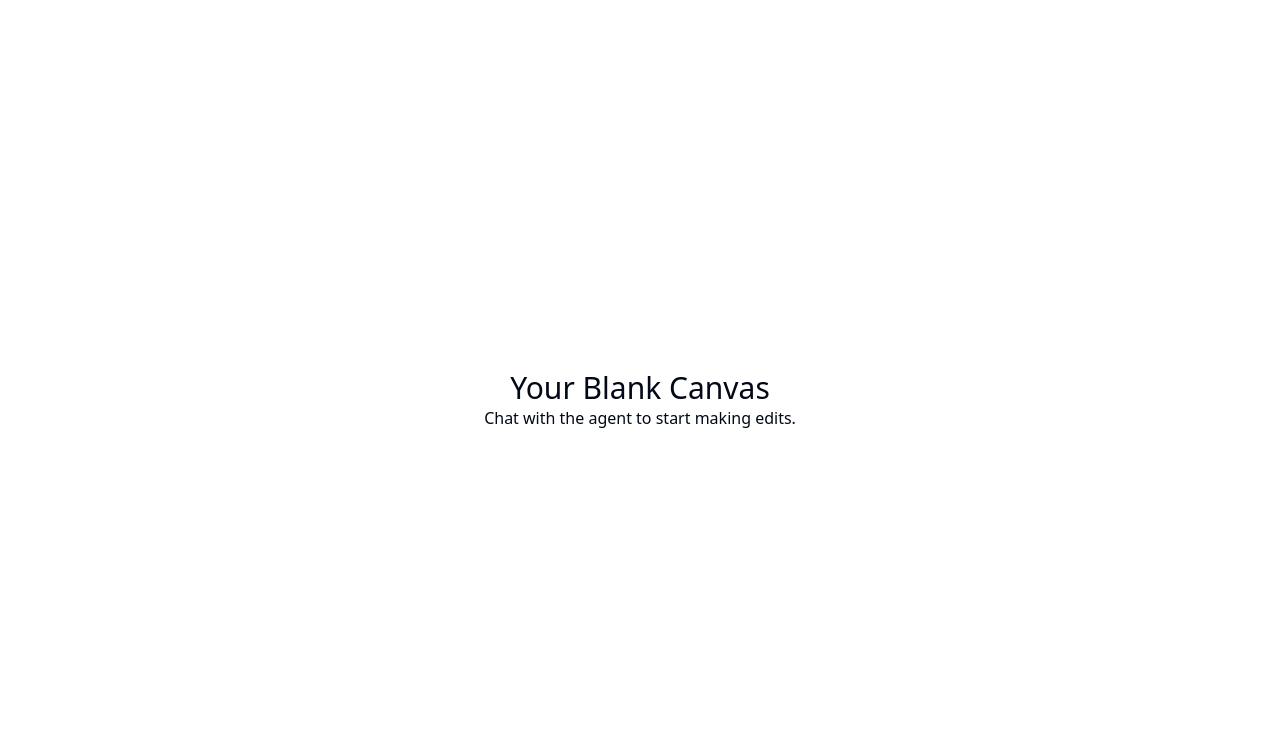
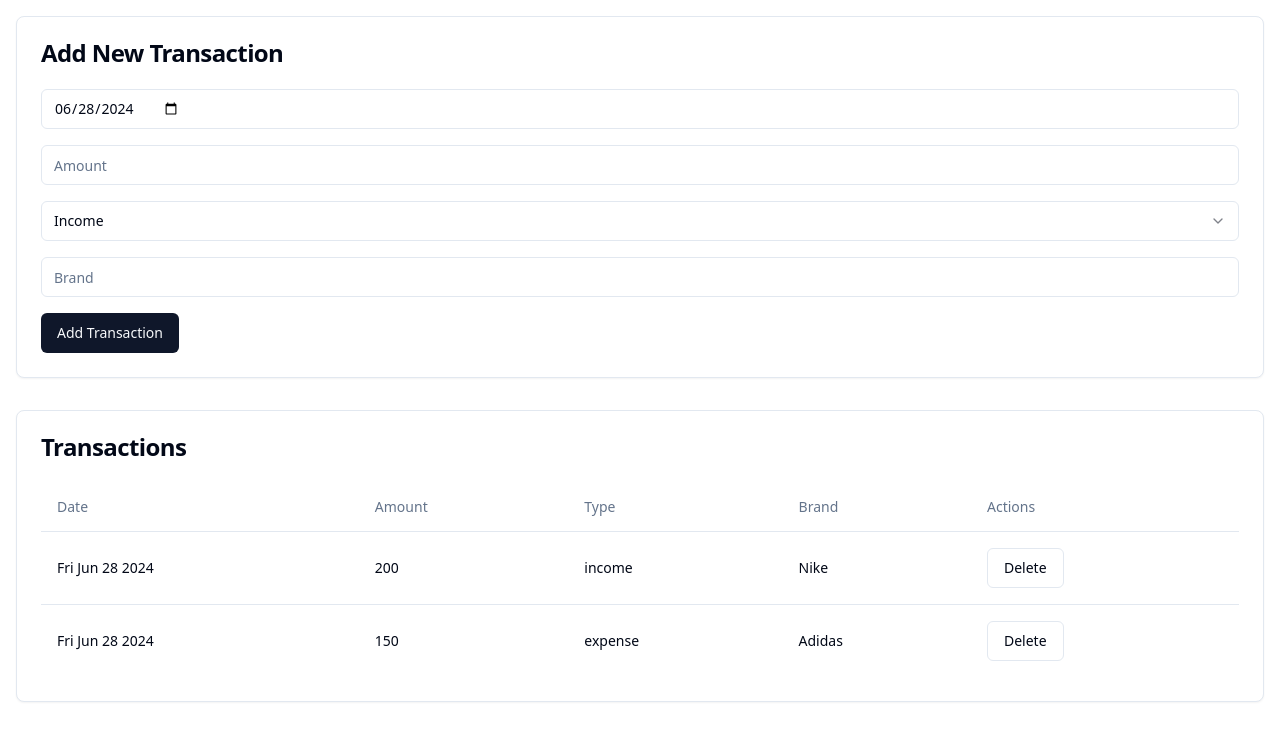
Before and after one commit to GPT-Engineer-App-Dev/sneaker-finance-app, a React (Vite) app: page / in a window 1280 px wide. Shown: the top 740 px of the page. Built offline with nearby package versions, Linux system fonts and the light colour scheme.

Commit message:
Implemented sneaker accounting single page app with add, view, and delete transaction functionalities.

```diff
--- a/src/pages/Index.jsx
+++ b/src/pages/Index.jsx
@@ -1,14 +1,111 @@
-// Update this page (the content is just a fallback if you fail and example)
+import React, { useState } from "react";
+import { Button } from "@/components/ui/button";
+import { Input } from "@/components/ui/input";
+import { Select, SelectContent, SelectItem, SelectTrigger, SelectValue } from "@/components/ui/select";
+import { Card, CardContent, CardHeader, CardTitle } from "@/components/ui/card";
+import { Dialog, DialogContent, DialogHeader, DialogTitle, DialogTrigger } from "@/components/ui/dialog";
+import { Table, TableBody, TableCell, TableHead, TableHeader, TableRow } from "@/components/ui/table";
+
+import { toast } from "sonner";
 
 const Index = () => {
+  const [transactions, setTransactions] = useState([
+    { id: 1, date: new Date(), amount: 200, type: "income", brand: "Nike" },
+    { id: 2, date: new Date(), amount: 150, type: "expense", brand: "Adidas" },
+  ]);
+  const [newTransaction, setNewTransaction] = useState({
+    date: new Date(),
+    amount: "",
+    type: "income",
+    brand: "",
+  });
+
+  const handleAddTransaction = () => {
+    setTransactions([...transactions, { ...newTransaction, id: transactions.length + 1 }]);
+    toast("Transaction added successfully.");
+  };
+
+  const handleDeleteTransaction = (id) => {
+    setTransactions(transactions.filter((transaction) => transaction.id !== id));
+    toast("Transaction deleted successfully.");
+  };
+
   return (
-    <div className="h-screen w-screen flex items-center justify-center">
-      {/* Update with components here - default to put new layout sections as separate components in the components folder, and import them here */}
-      <div>
-        <h1 className="text-3xl text-center">Your Blank Canvas</h1>
-        <p className="text-center">
-          Chat with the agent to start making edits.
-        </p>
+    <div className="p-4">
+      <Card>
+        <CardHeader>
+          <CardTitle>Add New Transaction</CardTitle>
+        </CardHeader>
+        <CardContent>
+          <div className="space-y-4">
+            <Input
+              type="date"
+              value={newTransaction.date.toISOString().split('T')[0]}
+              onChange={(e) => setNewTransaction({ ...newTransaction, date: new Date(e.target.value) })}
+            />
+            <Input
+              type="number"
+              placeholder="Amount"
+              value={newTransaction.amount}
+              onChange={(e) => setNewTransaction({ ...newTransaction, amount: e.target.value })}
+            />
+            <Select
+              value={newTransaction.type}
+              onValueChange={(value) => setNewTransaction({ ...newTransaction, type: value })}
+            >
+              <SelectTrigger>
+                <SelectValue placeholder="Type" />
+              </SelectTrigger>
+              <SelectContent>
+                <SelectItem value="income">Income</SelectItem>
+                <SelectItem value="expense">Expense</SelectItem>
+              </SelectContent>
+            </Select>
+            <Input
+              type="text"
+              placeholder="Brand"
+              value={newTransaction.brand}
+              onChange={(e) => setNewTransaction({ ...newTransaction, brand: e.target.value })}
+            />
+            <Button onClick={handleAddTransaction}>Add Transaction</Button>
+          </div>
+        </CardContent>
+      </Card>
+
+      <div className="mt-8">
+        <Card>
+          <CardHeader>
+            <CardTitle>Transactions</CardTitle>
+          </CardHeader>
+          <CardContent>
+            <Table>
+              <TableHeader>
+                <TableRow>
+                  <TableHead>Date</TableHead>
+                  <TableHead>Amount</TableHead>
+                  <TableHead>Type</TableHead>
+                  <TableHead>Brand</TableHead>
+                  <TableHead>Actions</TableHead>
+                </TableRow>
+              </TableHeader>
+              <TableBody>
+                {transactions.map((transaction) => (
+                  <TableRow key={transaction.id}>
+                    <TableCell>{transaction.date.toDateString()}</TableCell>
+                    <TableCell>{transaction.amount}</TableCell>
+                    <TableCell>{transaction.type}</TableCell>
+                    <TableCell>{transaction.brand}</TableCell>
+                    <TableCell>
+                      <Button variant="outline" onClick={() => handleDeleteTransaction(transaction.id)}>
+                        Delete
+                      </Button>
+                    </TableCell>
+                  </TableRow>
+                ))}
+              </TableBody>
+            </Table>
+          </CardContent>
+        </Card>
       </div>
     </div>
   );
```
